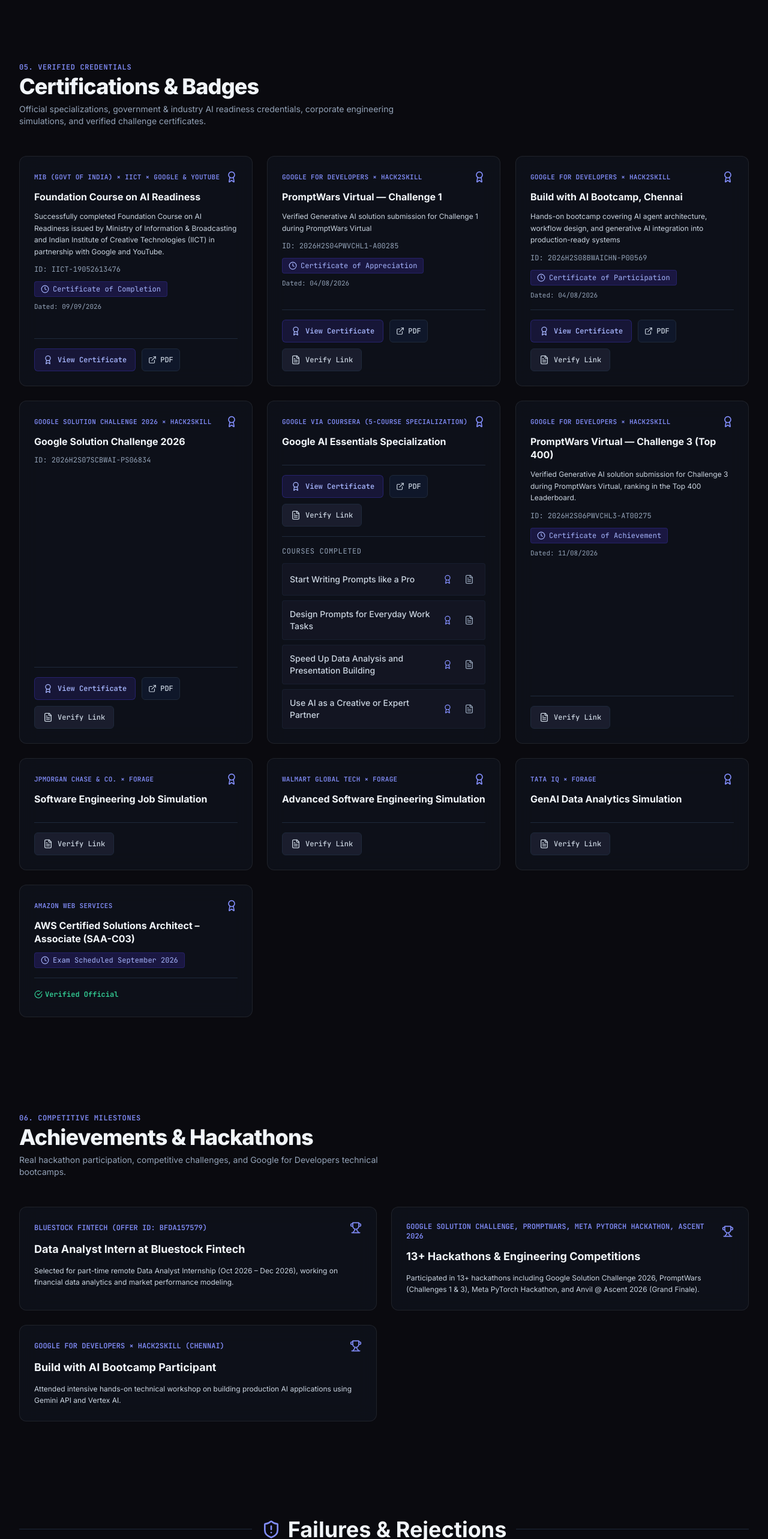
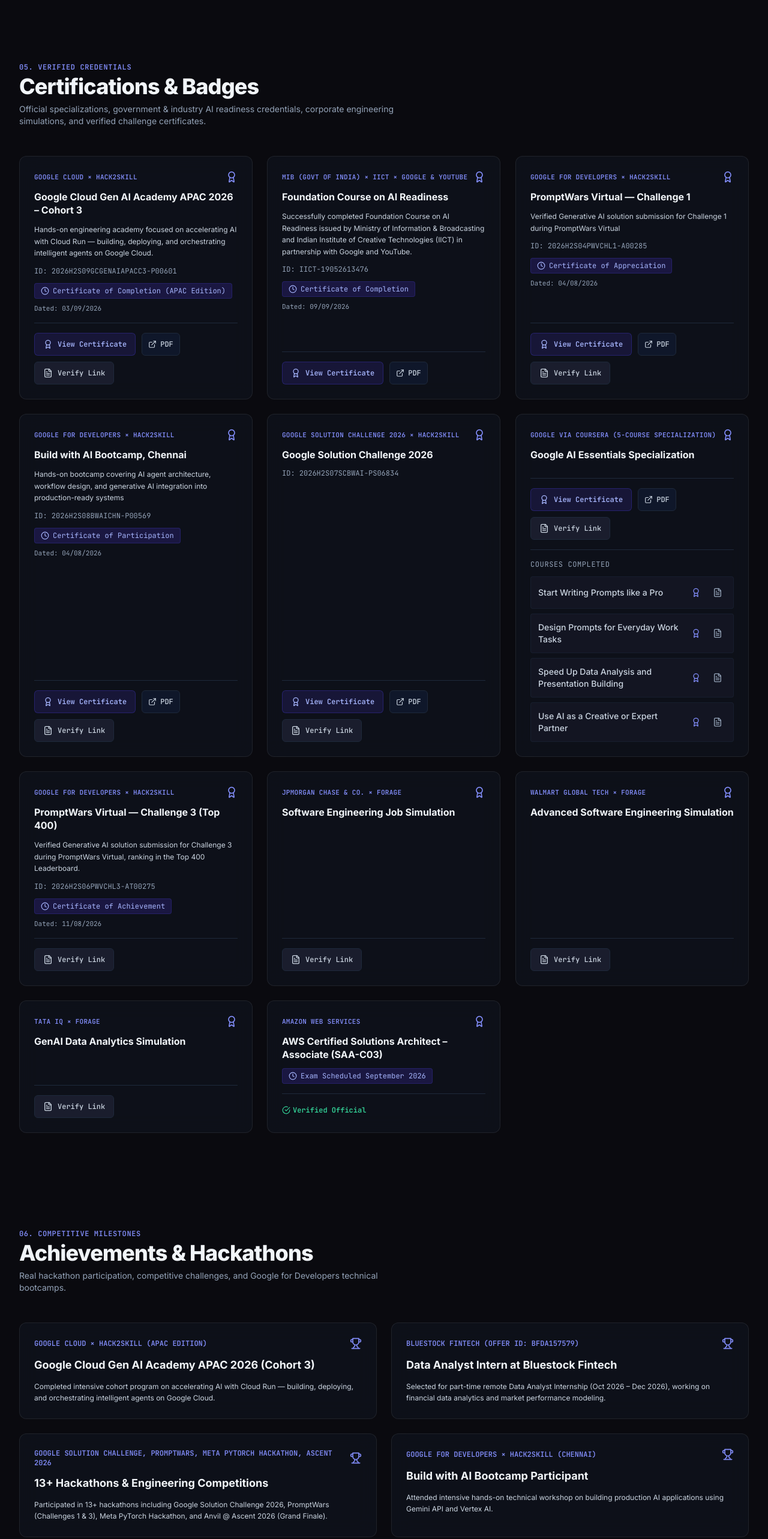
Before and after one commit to NaniToka/toka.portfolio, a React (Vite) app: page / in a window 1280 px wide. Shown: the part 9204-11770 px from the top of the page at 60% size. Built offline with nearby package versions, Linux system fonts and the light colour scheme.

Commit message:
Certificate of Completion (APAC Edition)

```diff
--- a/src/data/portfolioData.ts
+++ b/src/data/portfolioData.ts
@@ -164,6 +164,17 @@
 
 export const CERTIFICATIONS: Certification[] = [
   {
+    id: "genai-academy-apac-2026",
+    title: "Google Cloud Gen AI Academy APAC 2026 – Cohort 3",
+    issuer: "Google Cloud × Hack2skill",
+    status: "Certificate of Completion (APAC Edition)",
+    description: "Hands-on engineering academy focused on accelerating AI with Cloud Run — building, deploying, and orchestrating intelligent agents on Google Cloud.",
+    date: "03/09/2026",
+    credentialId: "2026H2S09GCGENAIAPACC3-P00601",
+    verifyUrl: "https://certificate.hack2skill.com/verify/2026H2S09GCGENAIAPACC3-P00601",
+    certificateUrl: "/google-cloud-genai-academy-apac.pdf"
+  },
+  {
     id: "iict-ai-readiness",
     title: "Foundation Course on AI Readiness",
     issuer: "MIB (Govt of India) × IICT × Google & YouTube",
@@ -273,6 +284,12 @@
 ];
 
 export const ACHIEVEMENTS: Achievement[] = [
+  {
+    id: "genai-academy-apac-2026",
+    title: "Google Cloud Gen AI Academy APAC 2026 (Cohort 3)",
+    event: "Google Cloud × Hack2skill (APAC Edition)",
+    description: "Completed intensive cohort program on accelerating AI with Cloud Run — building, deploying, and orchestrating intelligent agents on Google Cloud."
+  },
   {
     id: "bluestock-internship",
     title: "Data Analyst Intern at Bluestock Fintech",
```
Also changed, not shown: 2 other files (tests, documents, lock files or other folders).
